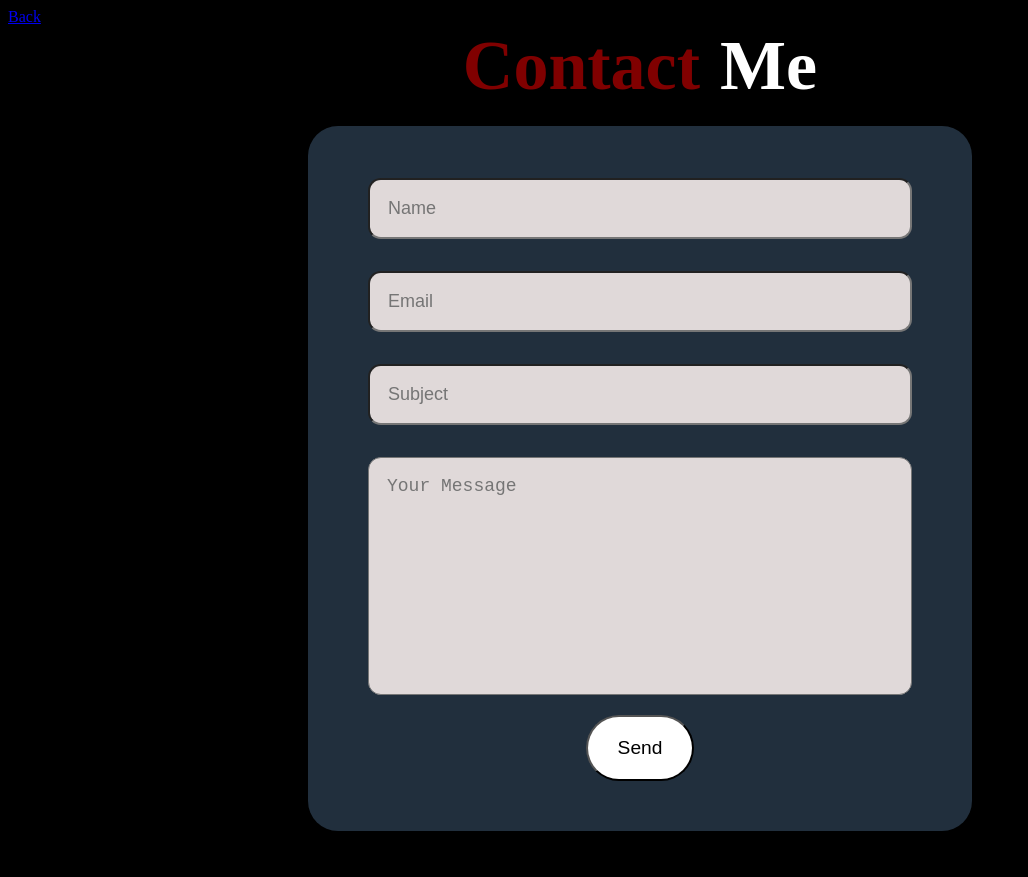
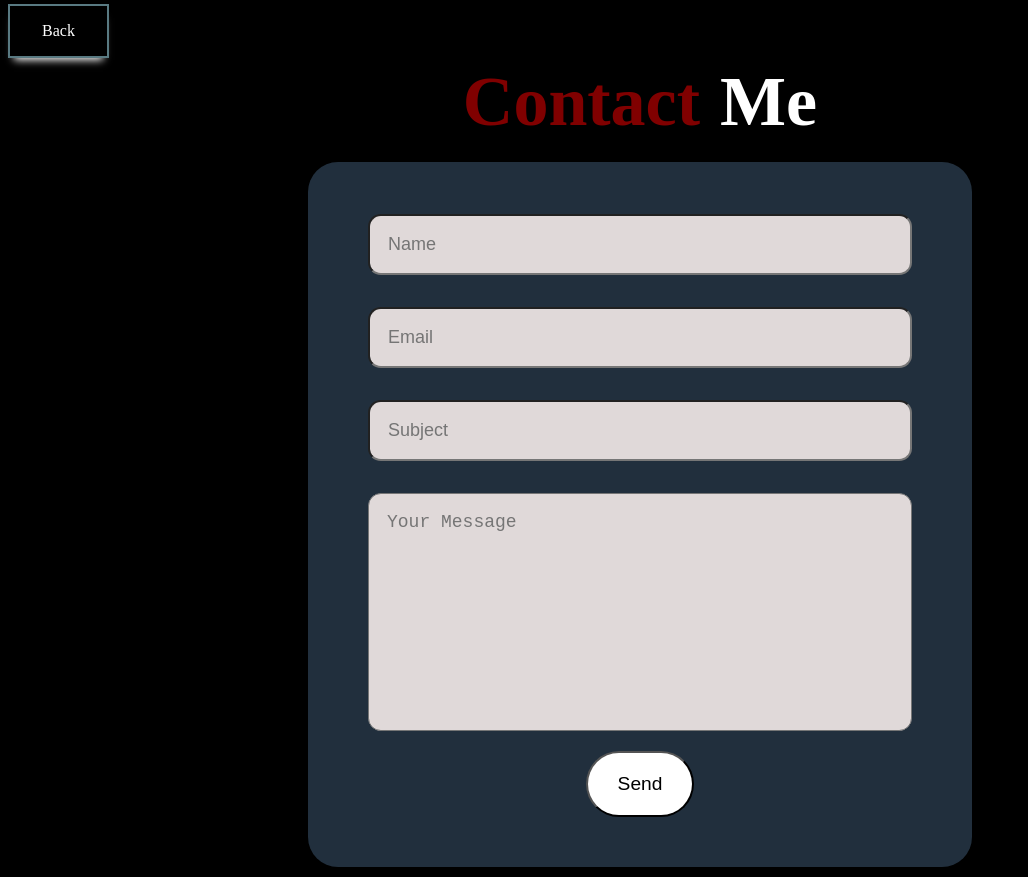
Before and after one commit to Conner7775/conner7775.github.io, a plain HTML site: page ContactMe.html in a window 1280 px wide. In both pictures the pointer is over the link "Back". Shown: the whole page, without its empty margins (0-1028 px from the left). Before the commit the page ends 841 px from the top, so only its background shows below. Drawn offline with nearby package versions, Linux system fonts and the light colour scheme.

Commit message:
Update ContactMe.css

```diff
--- a/ContactMe.css
+++ b/ContactMe.css
@@ -107,7 +107,7 @@ button:hover {
     transform: scale(1.15);
 }
 
-a[href="Website.html"] {
+a[href="index.html"] {
     display: inline-flex;
     background-color: none;
     color: #6995c2;
@@ -118,7 +118,7 @@ a[href="Website.html"] {
     transition: color 0.25s, border-color 0.25s, box-shadow 0.25s, transform 0.25s;
 }
 
-a[href="Website.html"]:hover {
+a[href="index.html"]:hover {
     border-color: hsl(192, 19%, 43%);
     color: white;
     box-shadow: 0 0.5em 0.5em -0.4em;
```
